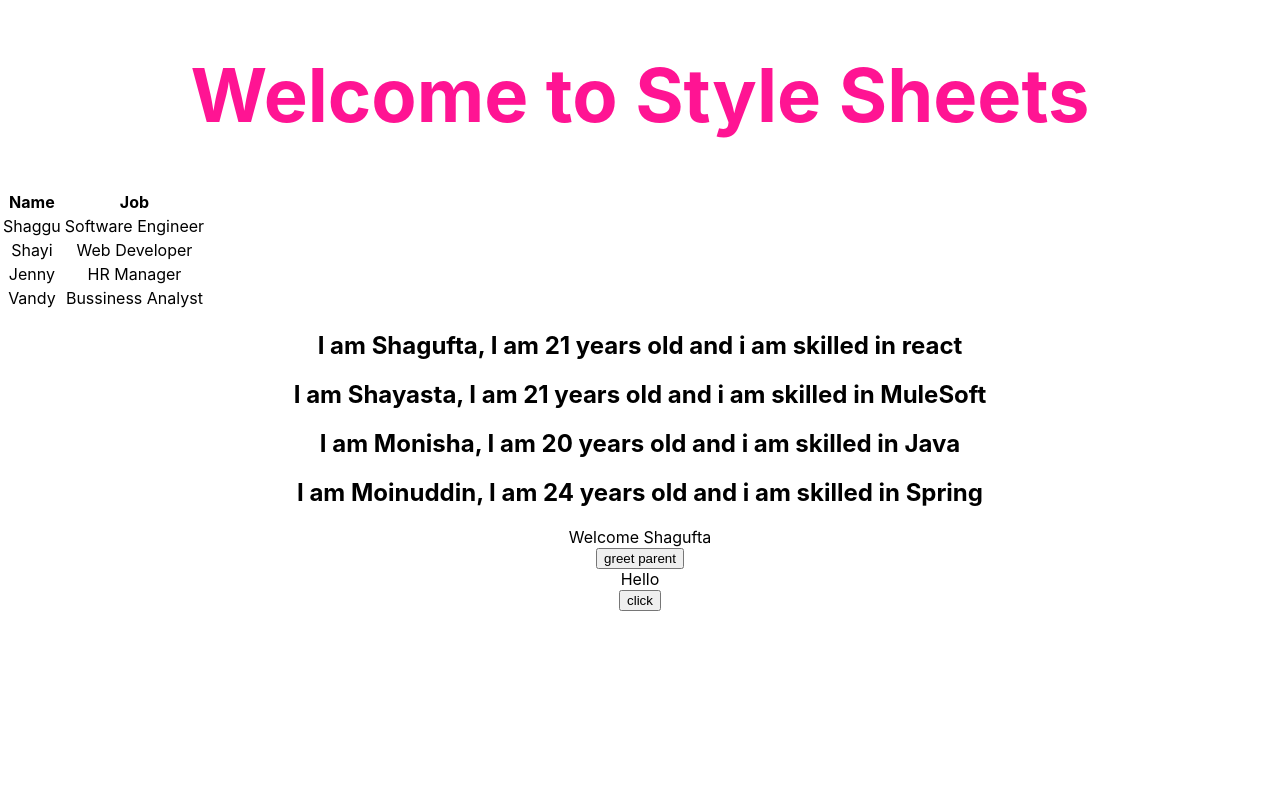
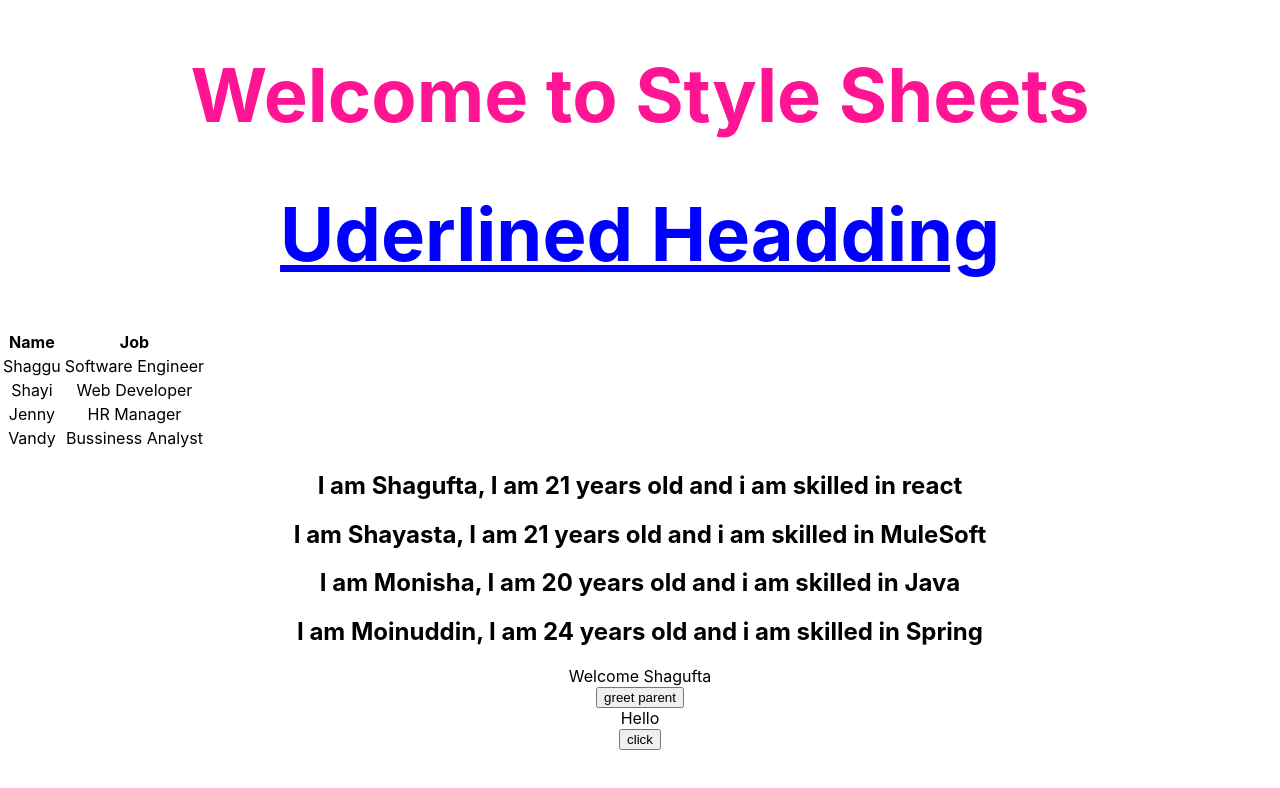
Before and after one commit to sandhyab9113/DXC_REACT, a React (Create React App) app: page / in a window 1280 px wide. Shown: the top 788 px of the page. Built offline with nearby package versions, Linux system fonts and the light colour scheme.

Commit message:
inline styling

```diff
--- a/src/App.js
+++ b/src/App.js
@@ -9,9 +9,18 @@ import FunctionClick from './components/FunctionClick';
 import EventBind from './components/EventBind';
 import ParentComponent from './components/ParentComponent';
 import UserGreeting from './components/UserGreeting';
+
 import NameList from './components/NameList';
+
 import Table from './components/Table';
+
 import StyleSheet from './components/StyleSheet';
+
+import Inline from './components/Inline';
+
+
+
+
 
 
 
@@ -22,6 +31,8 @@ function App() {
     <div className="App">
 
       <StyleSheet enabled={true} />
+
+      <Inline />
 
       <Table />
 
--- /dev/null
+++ b/src/components/Inline.js
@@ -0,0 +1,17 @@
+import React from 'react'
+
+const heading = {
+    fontSize: '74px',
+    color: 'blue',
+    textDecoration: 'underline'
+}
+
+function Inline() {
+    return (
+        <div>
+            <h1 style={heading}>Uderlined Headding</h1>
+        </div>
+    )
+}
+
+export default Inline
--- a/src/components/myStyles.css
+++ b/src/components/myStyles.css
@@ -4,3 +4,6 @@
 .font-xl{
     font-size: 74px;
 }
+.textDecoration{
+    text-decoration: underline;
+}
```
Also changed, not shown: src/components/StyleSheet.js (+2 -5 lines).
